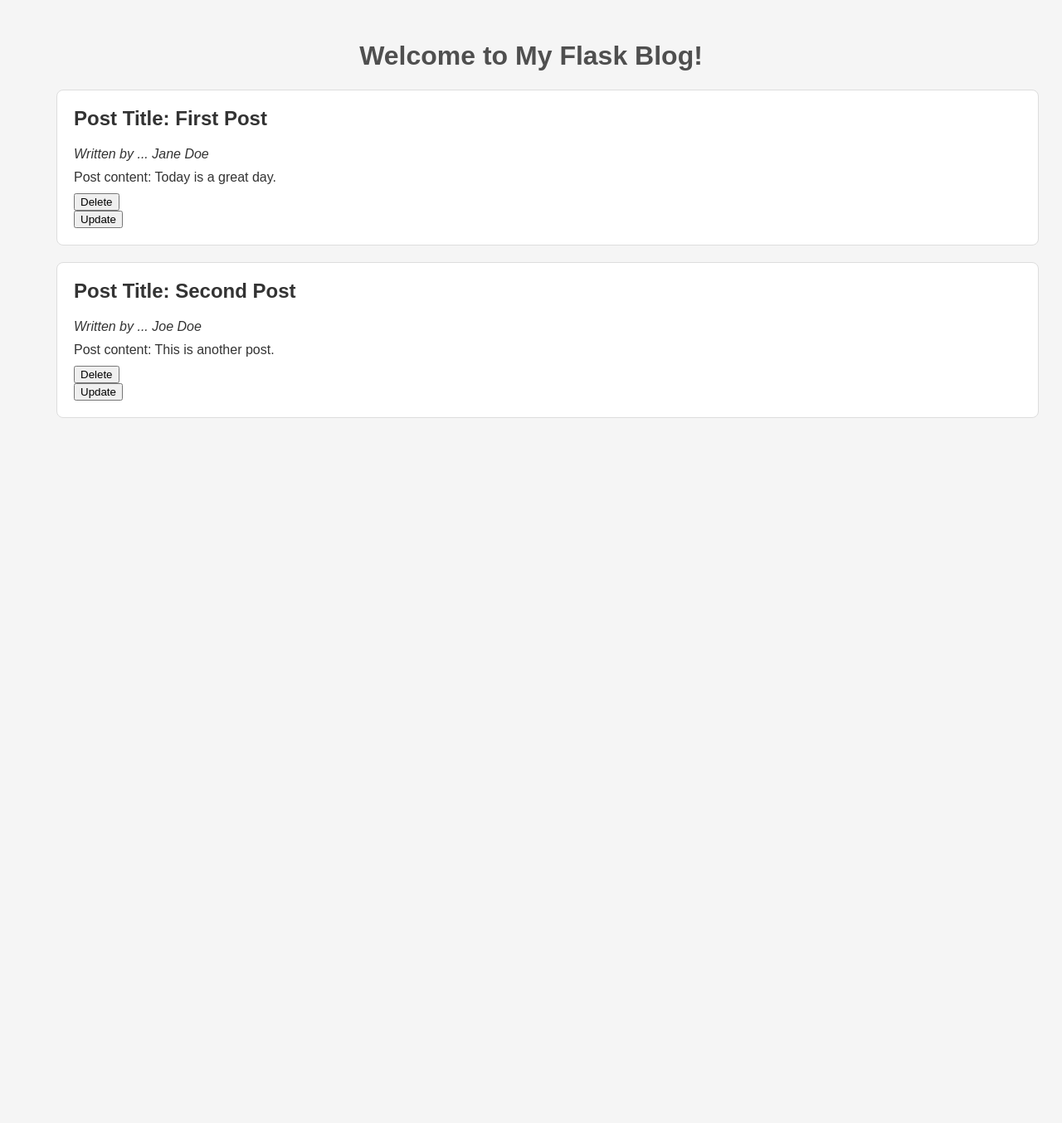
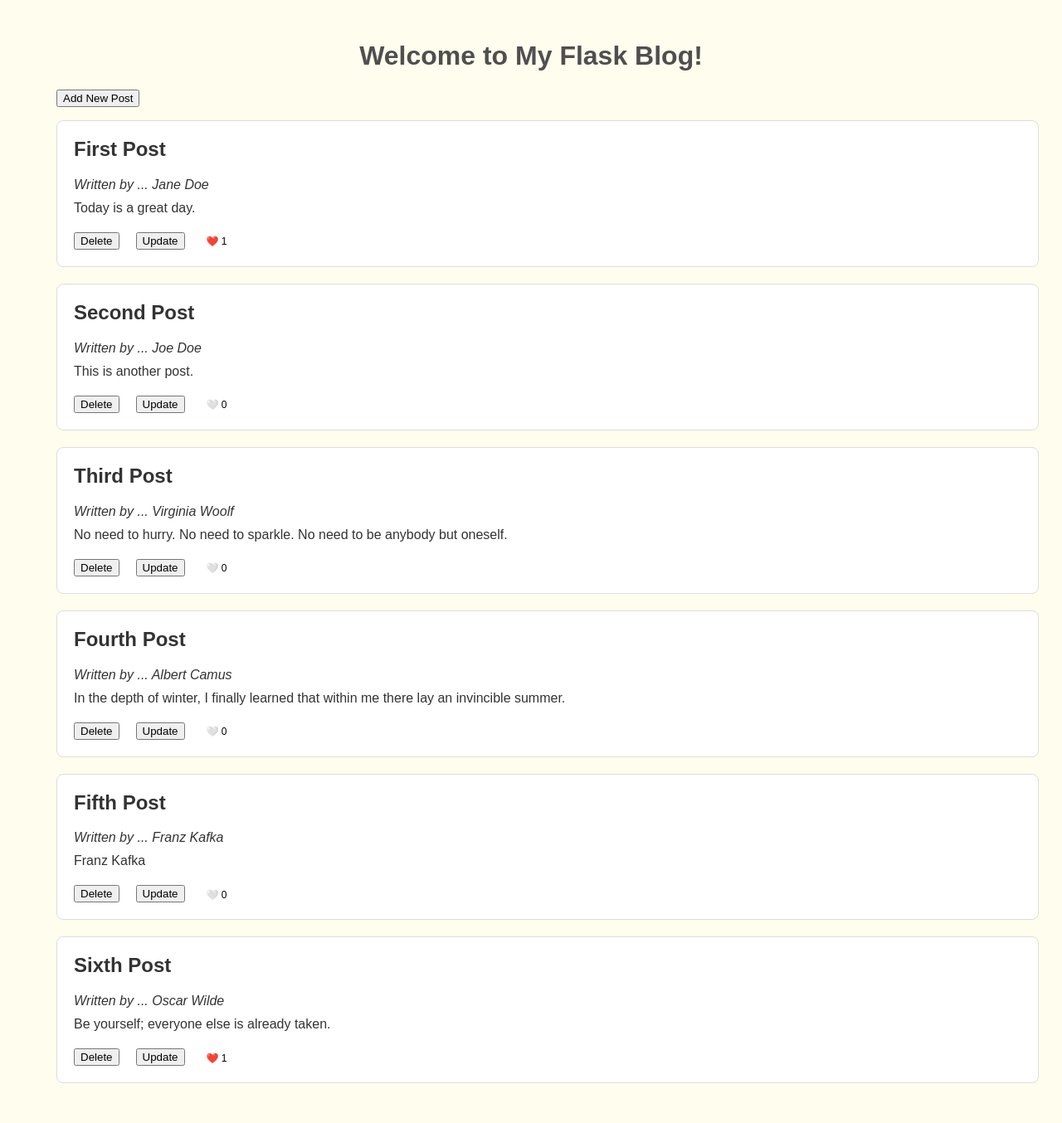
Before and after one commit to lely4e/masterblog, a Flask app: page / in a window 1280 px wide. Shown: the whole page at 83% size. Before the commit the page ends 504 px from the top, so only its background shows below. Run offline with Flask 3, Linux system fonts and the light colour scheme.

Commit message:
Likes added

```diff
--- a/app.py
+++ b/app.py
@@ -33,14 +33,30 @@ def get_id():
     return max(ids) + 1
 
 
+def fetch_post_by_id(post_id):
+    """ Fetches a post from the database """
+    posts = load_data("data/data.json")
+    for post in posts:
+        if post['id'] == post_id:
+            return post
+    return None
+
+
 @app.route('/')
 def index():
+    """ Loads JSON data and renders template """
     blog_posts = load_data("data/data.json")
     return render_template('index.html', posts=blog_posts)
 
 
 @app.route('/add', methods=['GET', 'POST'])
 def add():
+    """
+    Adds new post.
+
+    GET: Renders the add form.
+    POST: Processes the form submission and adds it to the database.
+    """
     if request.method == 'POST':
         # Gets all data
         id = get_id()
@@ -50,7 +66,7 @@ def add():
 
         # Appends new data to Json file
         posts = load_data("data/data.json")
-        posts.append({"id": id, "author": author, "title": title, "content": content})
+        posts.append({"id": id, "author": author, "title": title, "content": content, "like": 0})
         save_data(posts, "data/data.json", indent=4)
 
         # Redirect to the home page
@@ -61,10 +77,11 @@ def add():
 
 @app.route('/delete/<int:post_id>', methods=['POST'])
 def delete(post_id):
+    """ Deletes a post from the database """
     # Find the blog post with the given id and remove it from the list
     posts = load_data("data/data.json")
     for post in posts:
-        if post_id == post["id"]:
+        if post['id'] == post_id:
             posts.remove(post)
 
             save_data(posts, "data/data.json", indent=4)
@@ -72,18 +89,16 @@ def delete(post_id):
             return redirect(url_for('index'))
 
 
-def fetch_post_by_id(post_id):
-    posts = load_data("data/data.json")
-    for post in posts:
-        if post_id == post["id"]:
-            return post
-    return None
-
-
 @app.route('/update/<int:post_id>', methods=['GET', 'POST'])
 def update(post_id):
+    """
+    Handle updating a post with the given post_id.
+
+    GET: Render the update form for specified post.
+    POST: Process the form submission and update the post in the database.
+    """
     # Fetch the blog posts from the JSON file
-    post = fetch_post_by_id(post_id) # {id: 1, .....}
+    post = fetch_post_by_id(post_id)
     if post is None:
         # Post not found
         return "Post not found", 404
@@ -99,7 +114,7 @@ def update(post_id):
         posts = load_data("data/data.json")
 
         for post in posts:
-            if post_id == post['id']:
+            if post['id'] == post_id:
                 post.update({"author": author, "title": title, "content": content})
                 save_data(posts, "data/data.json", indent=4)
 
@@ -111,5 +126,19 @@ def update(post_id):
     return render_template('update.html', post=post)
 
 
+@app.route('/like/<int:id>', methods=['POST'])
+def likes(id):
+    """ Increments like count by 1 """
+    posts = load_data("data/data.json")
+    for post in posts:
+        if post['id'] == id:
+            post['like'] = post.get('like', 0) + 1
+
+    save_data(posts, "data/data.json", indent=4)
+
+    # Redirect to the home page
+    return redirect(url_for('index'))
+
+
 if __name__ == '__main__':
     app.run(host="127.0.0.1", port=5000, debug=True)
--- a/data/data.json
+++ b/data/data.json
@@ -3,12 +3,42 @@
         "id": 1,
         "author": "Jane Doe",
         "title": "First Post",
-        "content": "Today is a great day."
+        "content": "Today is a great day.",
+        "like": 1
     },
     {
         "id": 2,
         "author": "Joe Doe",
         "title": "Second Post",
-        "content": "This is another post."
+        "content": "This is another post.",
+        "like": 0
+    },
+    {
+        "id": 3,
+        "author": "Virginia Woolf",
+        "title": "Third Post",
+        "content": "No need to hurry. No need to sparkle. No need to be anybody but oneself.",
+        "like": 0
+    },
+    {
+        "id": 4,
+        "author": "Albert Camus",
+        "title": "Fourth Post",
+        "content": "In the depth of winter, I finally learned that within me there lay an invincible summer.",
+        "like": 0
+    },
+    {
+        "id": 5,
+        "author": "Franz Kafka",
+        "title": "Fifth Post",
+        "content": "Franz Kafka",
+        "like": 0
+    },
+    {
+        "id": 6,
+        "author": "Oscar Wilde",
+        "title": "Sixth Post",
+        "content": "Be yourself; everyone else is already taken.",
+        "like": 1
     }
 ]
--- a/static/style.css
+++ b/static/style.css
@@ -1,6 +1,6 @@
 body {
     font-family: Arial, sans-serif;
-    background-color: #F5F5F5;
+    background-color: #fffeee;
     padding: 20px;
     color: #333;
 }
@@ -25,3 +25,12 @@ h1 {
 .post p {
     margin: 10px 0;
 }
+
+.delete-update-like {
+  display: flex;
+  align-items: center;
+  justify-content: left;
+  gap: 20px;
+  margin-top: 0px;
+  padding-top: 10px;
+}
--- a/templates/add.html
+++ b/templates/add.html
@@ -17,7 +17,7 @@
         <label for="content">Content:</label><br>
         <input type="text" id="content" name="content" required><br><br>
 
-        <input type="submit" value="Update">
+        <input type="submit" value="Add">
     </form>
 
     <br>
--- a/templates/index.html
+++ b/templates/index.html
@@ -8,25 +8,47 @@
 </head>
 <body>
     <h1>Welcome to My Flask Blog!</h1>
+    <!-- Add button to create a new post -->
+    <ul>
+    <div class="add">
+        <a href="/add">
+            <button type="button">Add New Post</button>
+        </a>
+    </div>
+    </ul>
+
+    <!-- Creates a card with all information -->
     {% for info in posts %}
     <ul>
     <div class="post">
 
-        <h2>Post Title: {{ info.title }}</h2>
+        <h2>{{ info.title }}</h2>
         <p><em>Written by ... {{ info.author }}</em></p>
-        <p>Post content: {{ info.content }}</p>
+        <p>{{ info.content }}</p>
+
+    <div class="delete-update-like">
 
         <form action="/delete/{{ info.id }}" method="POST">
-        <input type="submit" value="Delete">
+            <input type="submit" value="Delete">
         </form>
 
         <a href="/update/{{ info.id }}">
             <button type="button">Update</button>
         </a>
 
+        <!-- Likes -->
+        <form action="/like/{{ info.id }}" method="POST" style="display: inline;">
+            {% if info.like %}
+                <input type="submit" value="❤️ {{ info.like }}" style="border: none; background: none; font-size: 12px; cursor: pointer;">
+            {% else %}
+                <input type="submit" value="🤍 {{ info.like }}" style="border: none; background: none; font-size: 12px; cursor: pointer;">
+            {% endif %}
+        </form>
 
+    </div>
     </div>
     </ul>
     {% endfor %}
+
 </body>
 </html>
```
